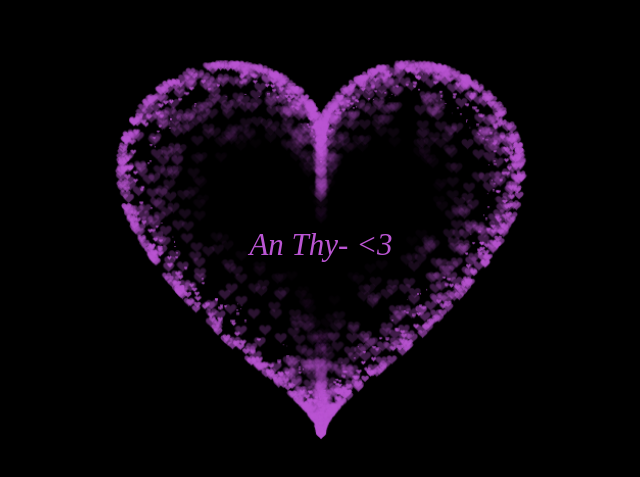
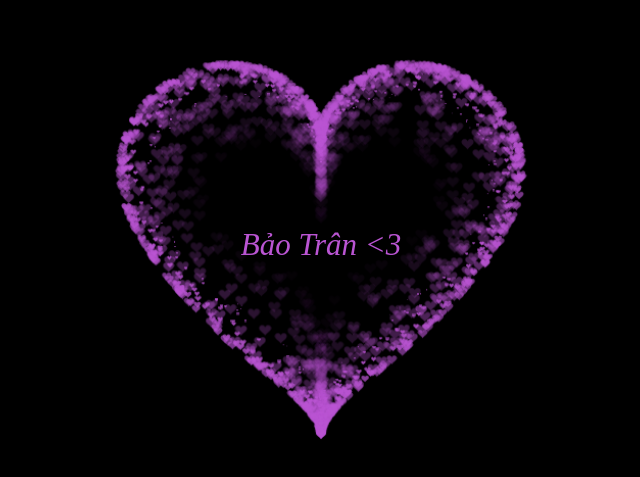
Before and after one commit to lelynguyen/mylove, a plain HTML site: page index.html in a window 1280 px wide. Shown: the part 153-630 px from the top of the page, without its empty margins (319-959 px from the left). Drawn offline with Linux system fonts and the light colour scheme.

Commit message:
Update index.html

```diff
--- a/index.html
+++ b/index.html
@@ -379,7 +379,7 @@
         margin-bottom: 5px;
         text-align: center;"
     >
-      An Thy- <3
+      Bảo Trân <3
     </div>
   </body>
 </html>
```
